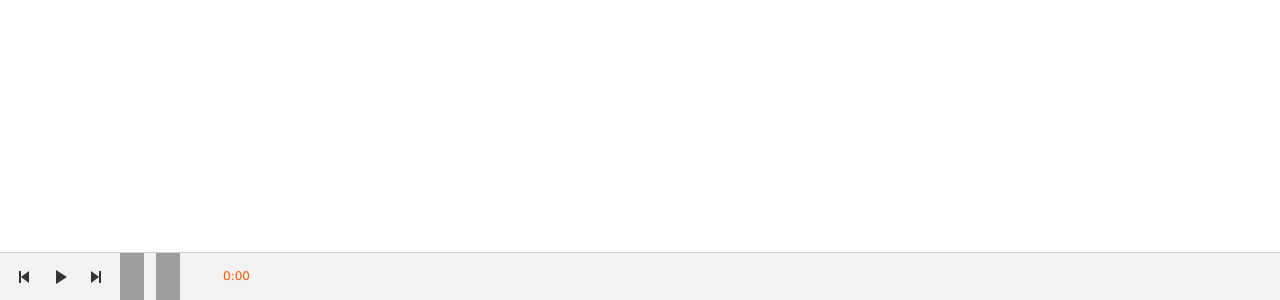
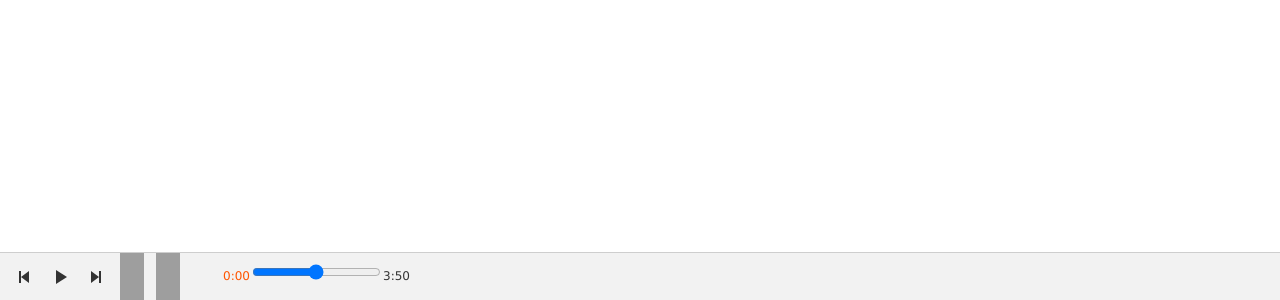
Before and after one commit to kangjietan/BottomTopBar, a React app: page / in a window 1280 px wide. Shown: the part 500-800 px from the top of the page. Built offline with nearby package versions, Linux system fonts and the light colour scheme; grey boxes are pictures that could not be loaded.

Commit message:
Add slider and End time for progress bar

```diff
--- a/public/index.html
+++ b/public/index.html
@@ -47,6 +47,16 @@
 
     .progress {
       visibility: visible;
+      display: flex;
+    }
+
+    .bar-container {
+      line-height: 46px;
+      flex-grow: 1;
+    }
+
+    #bar {
+
     }
   </style>
 </head>
--- a/react-client/src/components/App.jsx
+++ b/react-client/src/components/App.jsx
@@ -43,6 +43,11 @@ const Start = styled(Time)`
   color: #f50;
 `;
 
+const End = styled(Time)`
+  text-align; left;
+  color: #333;
+`;
+
 class App extends React.Component {
   constructor(props) {
     super(props);
@@ -80,6 +85,10 @@ class App extends React.Component {
             <Repeat />
             <div className="progress">
               <Start>0:00</Start>
+              <div className="bar-container">
+                <input type="range" min="1" max="100" value="50" id="bar" />
+              </div>
+              <End>3:50</End>
             </div>
           </div>
         </section>
```
